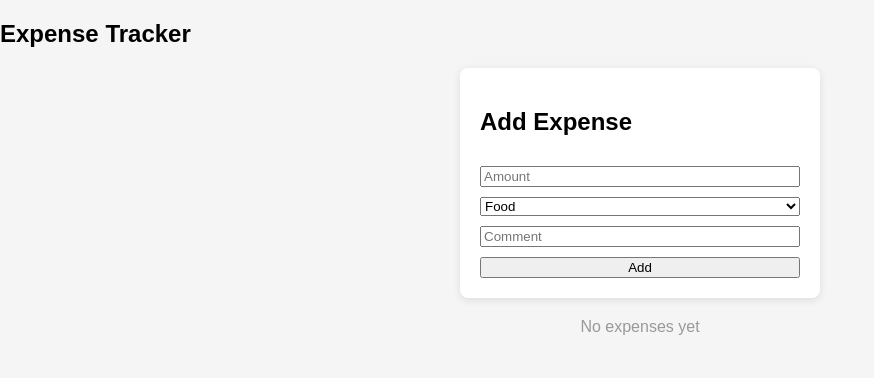
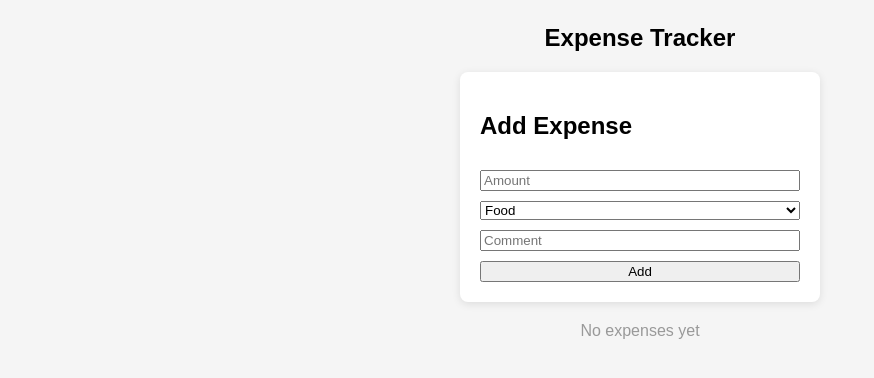
Before and after one commit to Axuta/expense-tracker, a React (Vite) app: page / in a window 1280 px wide. Shown: the top 378 px of the page, without its empty margins (0-874 px from the left). Built offline with nearby package versions, Linux system fonts and the light colour scheme.

Commit message:
Center header title

```diff
--- a/src/components/Header.jsx
+++ b/src/components/Header.jsx
@@ -1,5 +1,5 @@
 function Header() {
-  return <h2>Expense Tracker</h2>;
+  return <h2 className="app-header">Expense Tracker</h2>;
 }
 
 export default Header;
--- a/src/index.css
+++ b/src/index.css
@@ -1,3 +1,8 @@
+.app-header {
+  text-align: center;
+  margin-top: 24px;
+}
+
 body {
   margin: 0;
   font-family: Arial, sans-serif;
```
